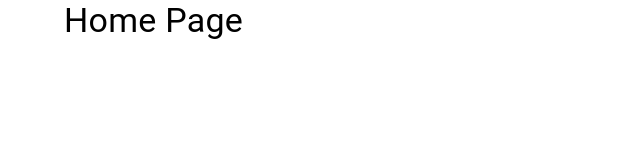
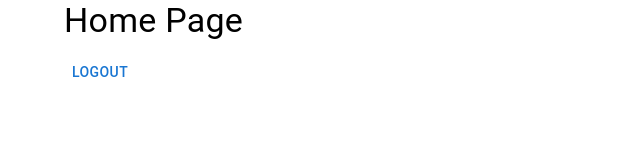
Before and after one commit to shunpingong/ParkWhere, a React (Create React App) app: page /homePage in a window 1280 px wide. Shown: the top 160 px of the page, without its empty margins (0-640 px from the left). Built offline with nearby package versions, Linux system fonts and the light colour scheme.

Commit message:
update page navigation

```diff
--- a/src/pages/homePage.js
+++ b/src/pages/homePage.js
@@ -1,7 +1,24 @@
 import * as React from 'react';
 import { Container, Box, Typography } from '@mui/material';
+import Button from '@mui/material/Button';
+import { signOut } from 'firebase/auth';
+import { auth } from "../backend/firebase";
+import { useNavigate } from 'react-router-dom';
 
 export default function HomePage() {
+
+    const navigate = useNavigate();
+
+    const handleLogout = () => {
+        signOut(auth).then(() => {
+        // Sign-out successful.
+            navigate("/");
+            console.log("Signed out successfully")
+        }).catch((error) => {
+        // An error happened.
+        });
+    }
+
     return (
         <Container>
             <Box>
@@ -9,6 +26,9 @@
                     Home Page
                 </Typography>
             </Box>
+            <Button onClick= {handleLogout}>
+                Logout
+            </Button>
         </Container>
     );
 }
--- a/src/pages/loginPage.js
+++ b/src/pages/loginPage.js
@@ -14,7 +14,7 @@
 import { createTheme, ThemeProvider } from '@mui/material/styles';
 import { useNavigate } from 'react-router-dom';
 import GoogleIcon from '@mui/icons-material/Google';
-import { GoogleAuthProvider, signInWithPopup } from 'firebase/auth';
+import { GoogleAuthProvider, signInWithPopup, signOut } from 'firebase/auth';
 import { auth } from "../backend/firebase";
 
 function Copyright(props) {
@@ -39,7 +39,6 @@
       email: data.get('email'),
       password: data.get('password'),
     });
-    console.log("Login successful");
   };
 
   const navigate = useNavigate();
@@ -120,7 +119,6 @@
               <Button
                 type="submit"
                 fullWidth
-                href = "/homePage"
                 variant="contained"
                 sx={{ mt: 3, mb: 2 }}
               >
@@ -132,7 +130,6 @@
                 fullWidth
                 startIcon={<GoogleIcon />}
                 onClick = {handleGoogle}
-                onCompleted = {() => navigate("/homePage")} // redirect to homePage after successful login
               >
                 Continue with Google
               </Button>
--- a/src/pages/signUp.js
+++ b/src/pages/signUp.js
@@ -41,7 +41,7 @@
         e.preventDefault(); // prevent page from refreshing
         createUserWithEmailAndPassword(auth, email, password) // create user with email and password
             .then(() => { // if successful
-                navigate('/LoginPage'); // navigate to main menu page
+                navigate('/homePage'); // navigate to main menu page
             })
             .catch((err) => { // if unsuccessful
                 switch (err.code) {
```
